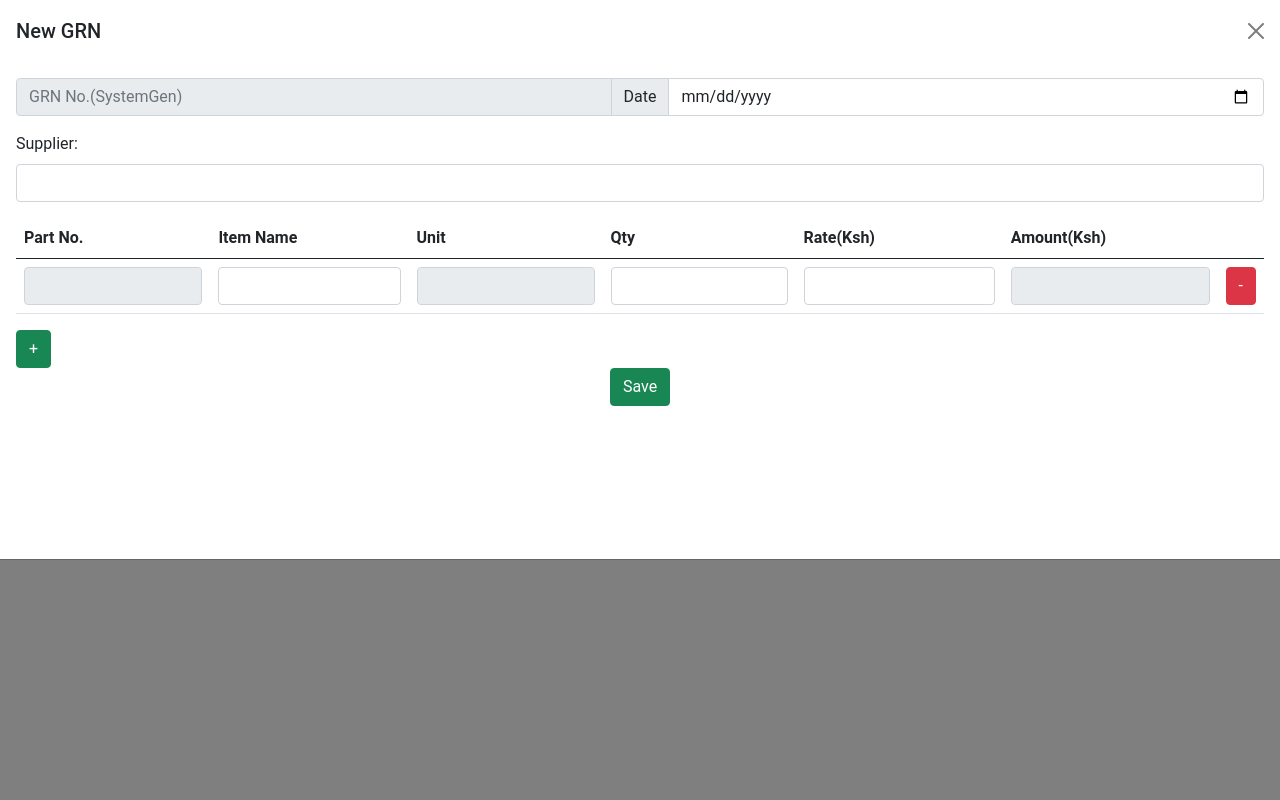
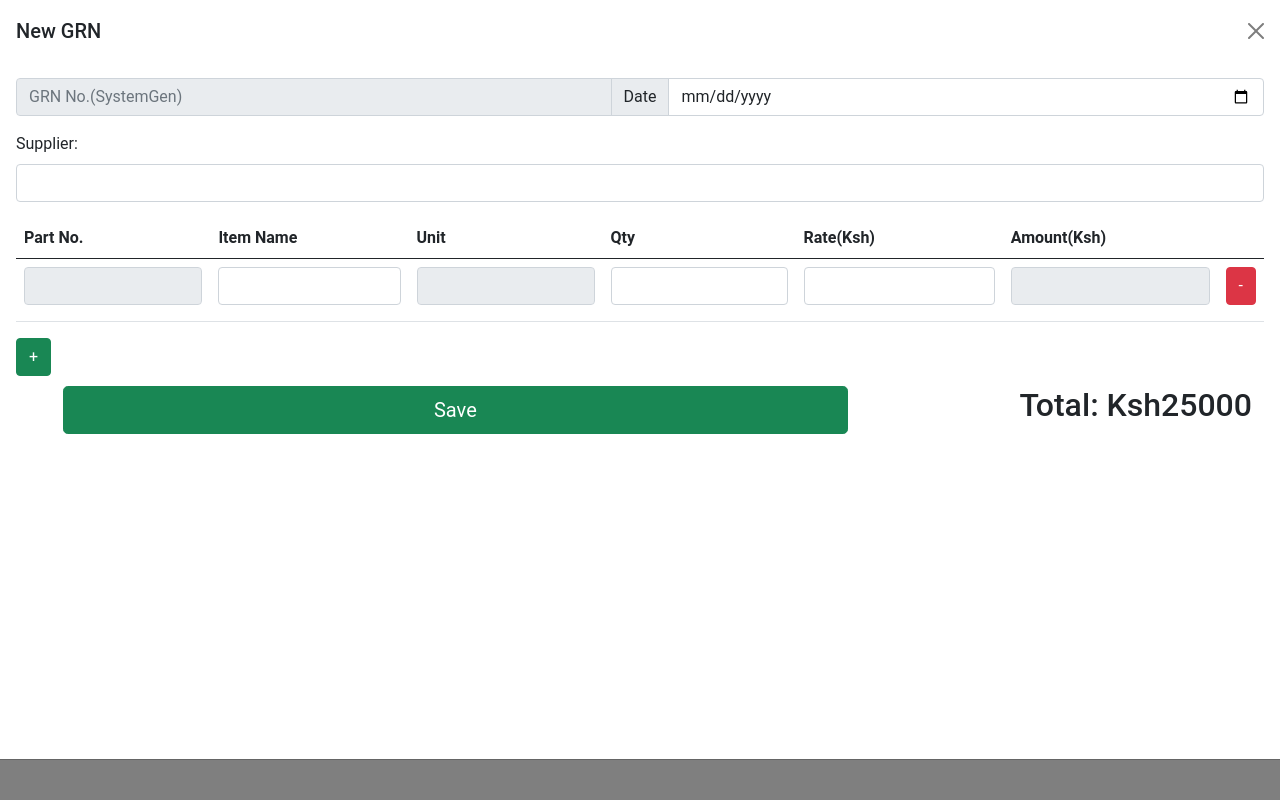
Before and after one commit to Oduo24/Orbit, a Flask app: page /purchases/purchases_master_template in a window 1280 px wide, after a click on "+GRN". Run offline with Flask 3, Linux system fonts and the light colour scheme; tables that the repository leaves empty hold one stand-in row (values such as "Sample post"); some libraries are stand-ins or nearby versions.

Commit message:
Fixed grn item removal issue

```diff
--- a/models/purchases.py
+++ b/models/purchases.py
@@ -117,7 +117,7 @@ class StockItems(BaseModel, Base):
     item_name = Column(String(100), nullable=False)
     item_description = Column(String(100), nullable=True)
     base_unit = Column(Enum('pcs', 'dozen', 'bars', 'litres', 'boxes', 'kgs', 'ml'), nullable=False)
-
+    quantity = Column(Integer, nullable=False)
 
     def __init__(self, **kwargs):
         """Class constructor
--- a/views/purchase/static/js/custom.js
+++ b/views/purchase/static/js/custom.js
@@ -45,17 +45,21 @@ document.querySelector('#add_item_field').addEventListener('click', event => {
         tableRow.appendChild(tableData);
 
 	if (i == 6) {
-            const buttonElement = document.createElement("button");
-            buttonElement.classList.add("btn");
-            buttonElement.classList.add("btn-danger");
-            buttonElement.classList.add("remove_grn_item");
-            buttonElement.innerText = "-";
+	    // Creating h2 Element instead of a button but in the html it is styled as a button
+	    // This is to prevent the default submission that occurs when Enter is pressed on an input
+	    // element
+            const h2Elem = document.createElement("h2");
+            h2Elem.classList.add("btn");
+            h2Elem.classList.add("btn-danger");
+            h2Elem.classList.add("remove_grn_item");
+            h2Elem.innerText = "-";
 
 	    // Removing formInput element
 	    tableData.removeChild(formInput);
+	    tableRow.removeChild(tableData);
 
             // Appending buttonElement to the tableData element
-            tableData.appendChild(buttonElement);
+            tableData.appendChild(h2Elem);
 
             // Appending tableData to tableRow
             tableRow.appendChild(tableData);
@@ -135,4 +139,26 @@ async function retrieveItemDetails(itemName) {
 
 }
 
+
 // Event listener for removing an item in the grn list of items
+document.querySelector('#grnItemDetails').addEventListener('click', event => {
+	const target = event.target;
+
+
+	if (target.classList.contains('remove_grn_item')) {
+		const row = target.closest('tr');
+		row.remove();
+	}
+});
+
+
+// Event listener to update Total amount when item amount changes
+const total = 0;
+document.querySelectorAll('.grn_item_amount').forEach((elem) => {
+	elem.addEventListener('input', event => {
+	event.preventDefault();
+	console.log(event.target.value);
+	total = total + parseInt(event.target.value);
+	console.log(total);
+	});
+});
--- a/views/purchase/templates/purchase.html
+++ b/views/purchase/templates/purchase.html
@@ -52,7 +52,7 @@
 
 
 	<!-- New Grn off-cavas -->
-	<div class="offcanvas offcanvas-top" data-bs-scroll="true" tabindex="-1" id="grn_form" style="height: 70vh;"
+	<div class="offcanvas offcanvas-top" data-bs-scroll="true" tabindex="-1" id="grn_form" style="height: 95vh;"
 		aria-labelledby="offcanvasWithBothOptionsLabel">
 		<div class="offcanvas-header">
 			<h5 class="offcanvas-title" id="offcanvasWithBothOptionsLabel">New GRN</h5>
@@ -96,7 +96,7 @@
                         	    <td><input type="number" class="form-control grn_item_quantity"></td>
 				    <td><input type="number" class="form-control grn_item_rate"></td>
 				    <td><input class="form-control grn_item_amount" disabled></td>
-				    <td><button type="button" class="btn btn-danger remove_grn_item">-</button></td>
+				    <td><h2 class="btn btn-danger remove_grn_item">-</h2></td>
                 		  </tr>
 
 				  <datalist id="stock_items_list">
@@ -109,12 +109,19 @@
                        </table>
 		       <!-- End of table for item details -->
 
-		       <button type="button" class="btn btn-success" id="add_item_field">+</button>
+		       <div class="" id="">
+			       <button type="button" class="btn btn-success float-start" id="add_item_field">+</button>
 
+                       </div>
 
-			<div class="text-center">
-                                <button type="button" class="btn btn-success finishButtonClick">Save</button>
-                        </div>
+		       <div class="row justify-content-center text-end pt-5">
+		       	 <div class="col-sm-6 col-md-8 d-grid gap-2">
+                                <button type="button" class="btn btn-lg btn-success finishButtonClick">Save</button>
+                         </div>
+		       <div class="col-sm-6 col-md-4">
+			       <h2 class="">Total: Ksh<span class="" id="grn_total_amount">25000</span></h2>
+		       </div>
+		      </div>
 		</form>
 	</div>
 </div>
```
Also changed, not shown: 1 other file.
